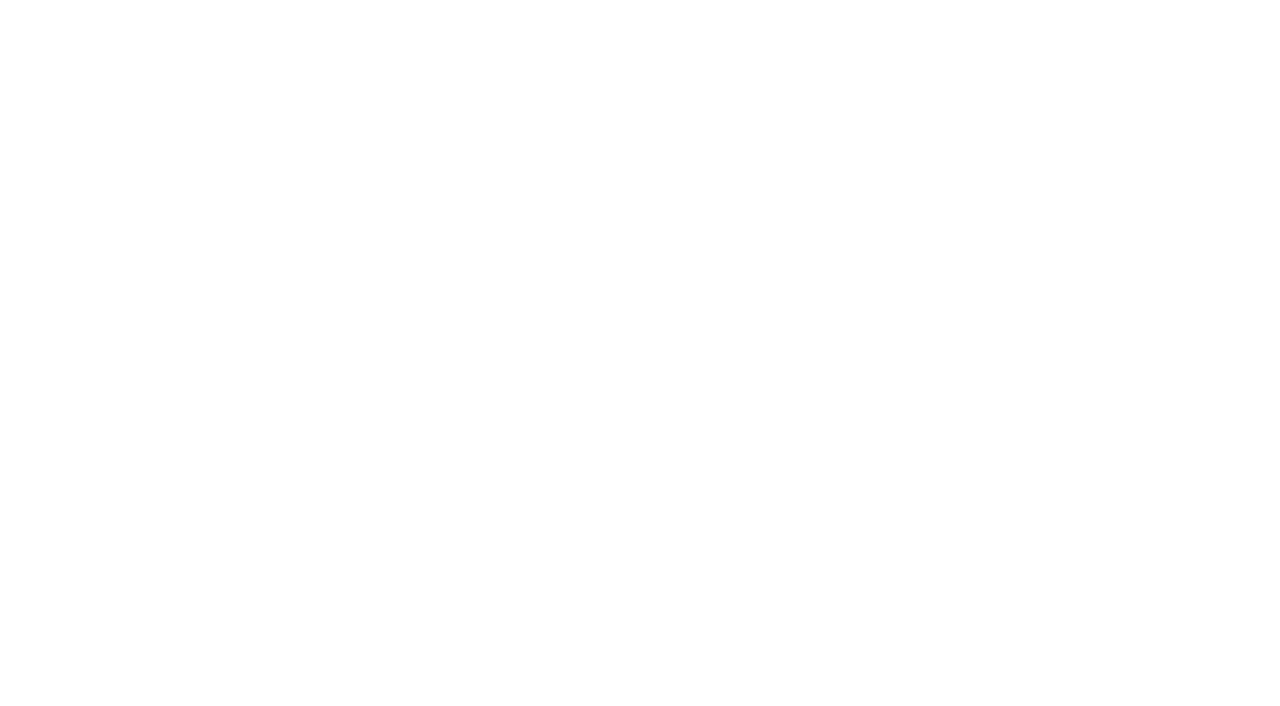
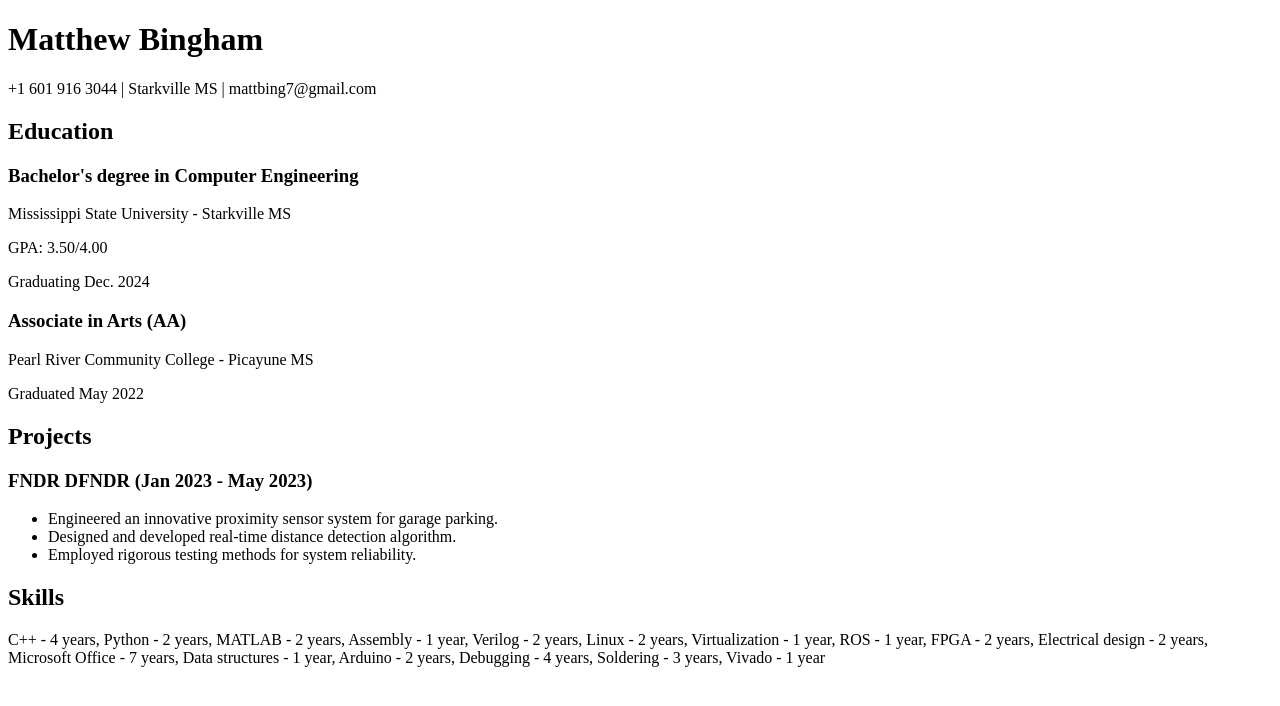
Before and after one commit to mattbing77/Website_Resume, a plain HTML site: page index.html in a window 1280 px wide. Drawn offline with Linux system fonts and the light colour scheme.

Commit message:
add index.html

```diff
--- a/index.html
+++ b/index.html
@@ -1,11 +1,34 @@
 <!DOCTYPE html>
-<html lang="en">
+<html>
 <head>
-    <meta charset="UTF-8">
-    <meta name="viewport" content="width=device-width, initial-scale=1.0">
-    <title>Document</title>
+  <title>Matthew Bingham's Resume</title>
 </head>
 <body>
+  <h1>Matthew Bingham</h1>
+  <p>+1 601 916 3044 | Starkville MS | mattbing7@gmail.com</p>
+
+  <h2>Education</h2>
+  <h3>Bachelor's degree in Computer Engineering</h3>
+  <p>Mississippi State University - Starkville MS</p>
+  <p>GPA: 3.50/4.00</p>
+  <p>Graduating Dec. 2024</p>
+  <h3>Associate in Arts (AA)</h3>
+  <p>Pearl River Community College - Picayune MS</p>
+  <p>Graduated May 2022</p>
+
+  <h2>Projects</h2>
+  <h3>FNDR DFNDR (Jan 2023 - May 2023)</h3>
+  <ul>
+    <li>Engineered an innovative proximity sensor system for garage parking.</li>
+    <li>Designed and developed real-time distance detection algorithm.</li>
+    <li>Employed rigorous testing methods for system reliability.</li>
+  </ul>
+  <!-- Add other projects similarly -->
+
+  <h2>Skills</h2>
+  <p>C++ - 4 years, Python - 2 years, MATLAB - 2 years, Assembly - 1 year, Verilog - 2 years, Linux - 2 years, Virtualization - 1 year, ROS - 1 year, FPGA - 2 years, Electrical design - 2 years, Microsoft Office - 7 years, Data structures - 1 year, Arduino - 2 years, Debugging - 4 years, Soldering - 3 years, Vivado - 1 year</p>
+
+  <!-- You can add more sections like certifications, work experience, etc., similarly -->
 
 </body>
 </html>
```
